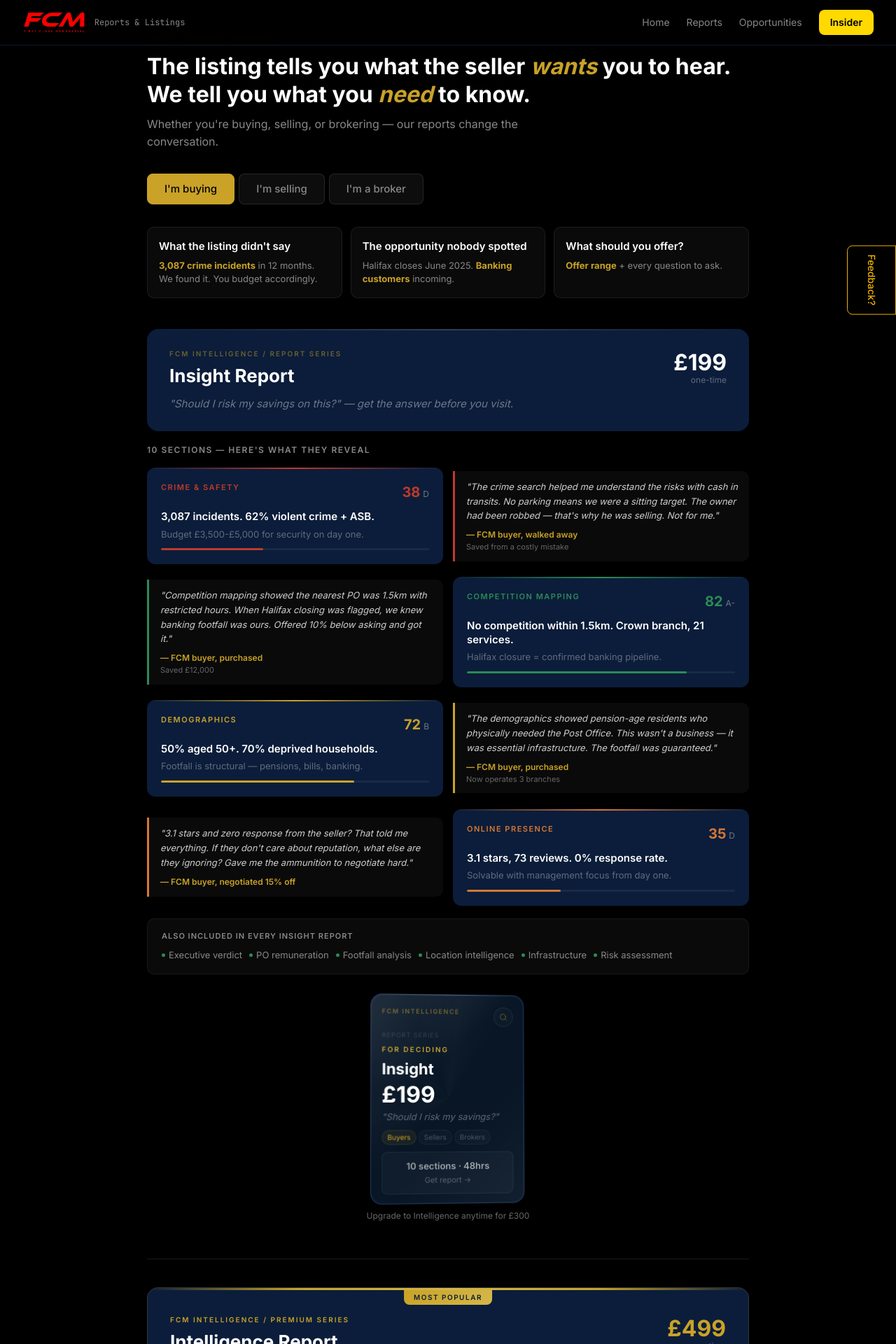
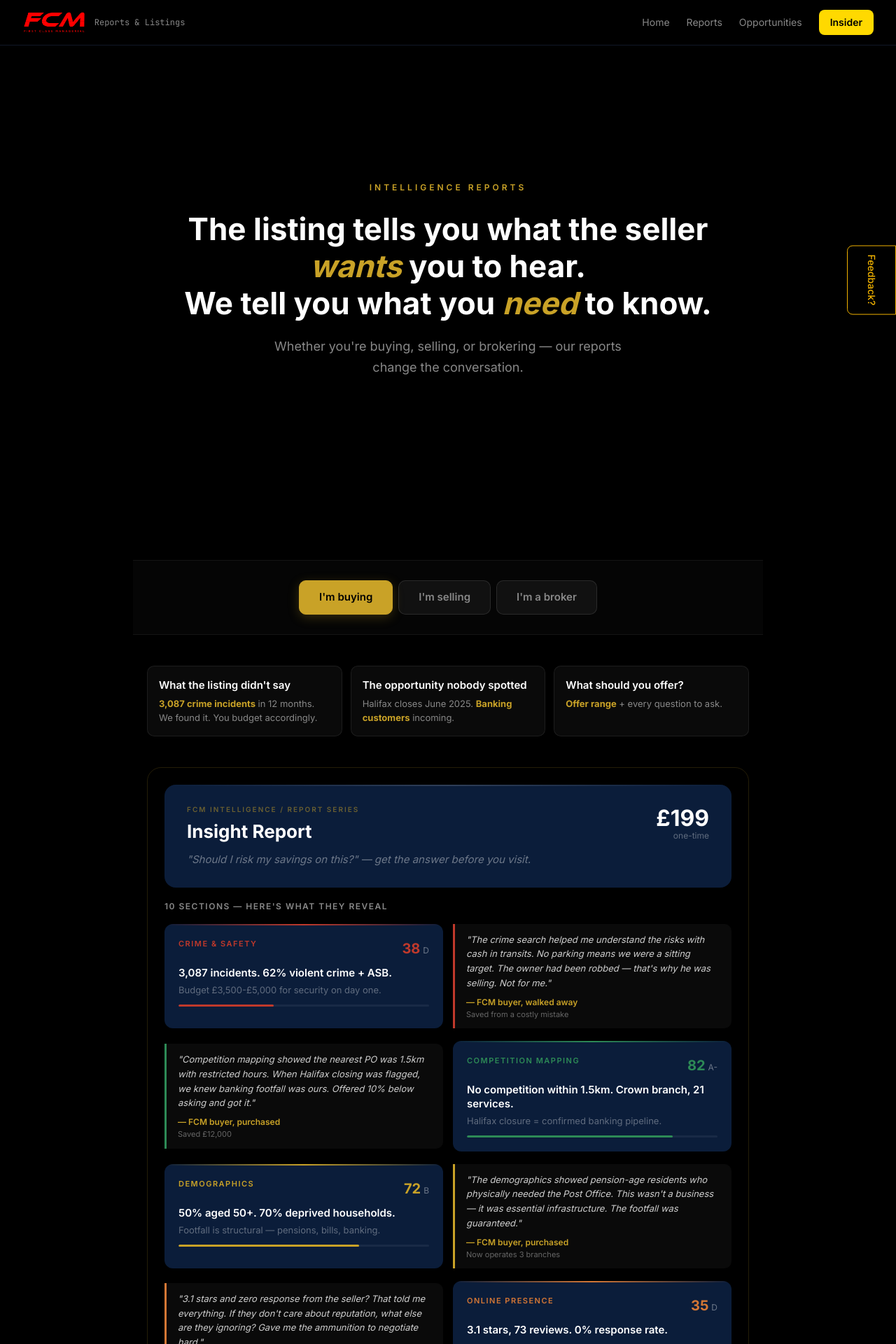
Before and after one commit to agentmicky23-collab/fcm-intelligence-reports, a Next.js app: page /reports in a window 1280 px wide. Shown: the top 1920 px of the page at 70% size. Built offline with nearby package versions, Linux system fonts and the light colour scheme.

Commit message:
Add hero section + bordered tier sections

```diff
--- a/components/FCM-ReportShowcase.jsx
+++ b/components/FCM-ReportShowcase.jsx
@@ -225,32 +225,43 @@ export default function ReportShowcase() {
   const a = AUDIENCES[audience];
 
   return (
-    <section style={{ padding: "48px 20px 70px", maxWidth: 900, margin: "0 auto" }}>
+    <section style={{ maxWidth: 900, margin: "0 auto" }}>
 
-      {/* HEADER */}
-      <div style={{ fontFamily: T.body, fontSize: 11, fontWeight: 600, color: T.gold, textTransform: "uppercase", letterSpacing: 3, marginBottom: 10 }}>Intelligence reports</div>
-      <h1 style={{ fontFamily: T.heading, fontSize: 32, fontWeight: 700, color: T.white, lineHeight: 1.25, marginBottom: 10 }}>
+      {/* HERO SECTION — Full viewport impact */}
+      <div style={{
+        minHeight: "100vh", display: "flex", flexDirection: "column", justifyContent: "center", alignItems: "center",
+        padding: "80px 20px", textAlign: "center",
+      }}>
+        <div style={{ fontFamily: T.body, fontSize: 12, fontWeight: 600, color: T.gold, textTransform: "uppercase", letterSpacing: 4, marginBottom: 24 }}>Intelligence reports</div>
+        <h1 className="fcm-hero-heading" style={{ fontFamily: T.heading, fontSize: 44, fontWeight: 700, color: T.white, lineHeight: 1.2, marginBottom: 20, maxWidth: 780 }}>
           The listing tells you what the seller <em style={{ color: T.gold, fontStyle: "italic" }}>wants</em> you to hear.<br />
           We tell you what you <em style={{ color: T.gold, fontStyle: "italic" }}>need</em> to know.
         </h1>
-      <p style={{ fontFamily: T.body, fontSize: 16, color: T.mutedText, lineHeight: 1.6, marginBottom: 32, maxWidth: 540 }}>
+        <p style={{ fontFamily: T.body, fontSize: 18, color: T.mutedText, lineHeight: 1.7, marginBottom: 0, maxWidth: 560 }}>
           Whether you're buying, selling, or brokering — our reports change the conversation.
         </p>
+      </div>
 
-      {/* AUDIENCE TABS */}
-      <div style={{ display: "flex", gap: 6, marginBottom: 32, flexWrap: "wrap" }}>
+      {/* AUDIENCE TABS — Centered with own visual section */}
+      <div style={{
+        background: "rgba(255,255,255,0.02)", borderTop: "1px solid rgba(255,255,255,0.06)", borderBottom: "1px solid rgba(255,255,255,0.06)",
+        padding: "28px 20px", marginBottom: 44, display: "flex", justifyContent: "center",
+      }}>
+        <div style={{ display: "flex", gap: 8, flexWrap: "wrap", justifyContent: "center" }}>
           {AUDIENCES.map((au, i) => (
             <button key={au.id} onClick={() => { setAudience(i); setFadeKey(k => k + 1); }} style={{
-            fontFamily: T.body, fontSize: 15, fontWeight: 500, padding: "10px 24px", borderRadius: 8,
+              fontFamily: T.body, fontSize: 15, fontWeight: 600, padding: "12px 28px", borderRadius: 10,
               cursor: "pointer", transition: "all 0.3s",
               background: audience === i ? T.gold : "rgba(255,255,255,0.05)", color: audience === i ? "#000" : T.mutedText,
               border: `1px solid ${audience === i ? T.gold : "rgba(255,255,255,0.1)"}`,
+              boxShadow: audience === i ? `0 4px 16px rgba(201,162,39,0.25)` : "none",
             }}>{au.tab}</button>
           ))}
         </div>
+      </div>
 
       {/* AUDIENCE CARDS */}
-      <div key={fadeKey} className="fcm-audience-grid" style={{ display: "grid", gridTemplateColumns: "repeat(3, 1fr)", gap: 12, marginBottom: 44, animation: "fcmFadeIn 0.4s ease" }}>
+      <div key={fadeKey} className="fcm-audience-grid" style={{ display: "grid", gridTemplateColumns: "repeat(3, 1fr)", gap: 12, marginBottom: 44, padding: "0 20px", animation: "fcmFadeIn 0.4s ease" }}>
         {a.cards.map((c, i) => (
           <div key={i} style={{ background: "rgba(255,255,255,0.04)", border: "1px solid rgba(255,255,255,0.08)", borderRadius: 10, padding: 16 }}>
             <div style={{ fontFamily: T.heading, fontSize: 15, fontWeight: 600, color: T.white, marginBottom: 6 }}>{c.q}</div>
@@ -260,6 +271,7 @@ export default function ReportShowcase() {
       </div>
 
       {/* ===================== INSIGHT TIER ===================== */}
+      <div style={{ border: `1px solid rgba(201,162,39,0.18)`, borderRadius: 20, padding: 24, margin: "0 20px 52px" }}>
       <div style={{ background: T.navy, borderRadius: 16, padding: "28px 32px", marginBottom: 18, position: "relative", overflow: "hidden" }}>
         <div style={{ position: "absolute", top: 0, left: 0, right: 0, height: 2, background: "linear-gradient(90deg, transparent, rgba(255,255,255,0.15), transparent)" }} />
         <div className="fcm-tier-header" style={{ display: "flex", alignItems: "center", justifyContent: "space-between" }}>
@@ -306,11 +318,11 @@ export default function ReportShowcase() {
       </div>
 
       <MiniCard variant="insight" href="https://buy.stripe.com/4gMcN4gMgez2bNHawL0Ba00" />
-      <div style={{ fontFamily: T.body, fontSize: 12, color: T.lightText, textAlign: "center", marginTop: 10, marginBottom: 52 }}>Upgrade to Intelligence anytime for £300</div>
+      <div style={{ fontFamily: T.body, fontSize: 12, color: T.lightText, textAlign: "center", marginTop: 10, marginBottom: 20 }}>Upgrade to Intelligence anytime for £300</div>
+      </div>{/* Close Insight border wrapper */}
 
       {/* ===================== INTELLIGENCE TIER ===================== */}
-      <div style={{ height: 1, background: "rgba(255,255,255,0.1)", marginBottom: 40 }} />
-
+      <div style={{ border: `2px solid rgba(201,162,39,0.35)`, borderRadius: 20, padding: 24, margin: "44px 20px 52px", boxShadow: "0 0 40px rgba(201,162,39,0.06)" }}>
       <div style={{ background: T.navy, borderRadius: 16, padding: "28px 32px", marginBottom: 18, position: "relative", overflow: "hidden", border: "1.5px solid rgba(201,162,39,0.2)" }}>
         <div style={{ position: "absolute", top: 0, left: 0, right: 0, height: 3, background: `linear-gradient(90deg, transparent, ${T.gold}, ${T.goldLight}, ${T.gold}, transparent)` }} />
         <div style={{ position: "absolute", top: 3, left: "50%", transform: "translateX(-50%)", background: `linear-gradient(135deg, ${T.gold}, ${T.goldLight})`, color: T.navy, fontFamily: T.body, fontSize: 10, fontWeight: 600, padding: "3px 14px", borderRadius: "0 0 8px 8px", textTransform: "uppercase", letterSpacing: 1.5 }}>Most popular</div>
@@ -374,12 +386,13 @@ export default function ReportShowcase() {
 
       <MiniCard variant="intelligence" href="https://buy.stripe.com/4gM00i8fK62wbNH48n0Ba01" />
       <div style={{ fontFamily: T.body, fontSize: 12, color: T.lightText, textAlign: "center", marginTop: 10 }}>The complete acquisition weapon</div>
-      <div style={{ fontFamily: T.body, fontSize: 14, color: T.mutedText, textAlign: "center", marginTop: 18, marginBottom: 44 }}>
+      <div style={{ fontFamily: T.body, fontSize: 14, color: T.mutedText, textAlign: "center", marginTop: 18, marginBottom: 20 }}>
         Already bought Insight? Upgrade for <strong style={{ color: T.gold, fontWeight: 600 }}>£300</strong> — no new research needed.
       </div>
+      </div>{/* Close Intelligence border wrapper */}
 
       {/* ---- BROKER ---- */}
-      <div className="fcm-broker" style={{ background: T.navy, borderRadius: 14, padding: "28px 32px", display: "flex", alignItems: "center", gap: 24, marginBottom: 24, border: "1px solid rgba(201,162,39,0.1)" }}>
+      <div className="fcm-broker" style={{ background: T.navy, borderRadius: 14, padding: "28px 32px", display: "flex", alignItems: "center", gap: 24, margin: "0 20px 24px", border: "1px solid rgba(201,162,39,0.1)" }}>
         <div style={{ flex: 1 }}>
           <div style={{ fontFamily: T.body, fontSize: 11, fontWeight: 600, color: T.gold, textTransform: "uppercase", letterSpacing: 2, marginBottom: 6 }}>For brokers & agents</div>
           <div style={{ fontFamily: T.heading, fontSize: 20, fontWeight: 700, color: T.white, marginBottom: 6 }}>Work with us</div>
@@ -392,7 +405,7 @@ export default function ReportShowcase() {
       </div>
 
       {/* ---- TRUST ---- */}
-      <div style={{ display: "flex", justifyContent: "center", gap: 24, flexWrap: "wrap" }}>
+      <div style={{ display: "flex", justifyContent: "center", gap: 24, flexWrap: "wrap", paddingBottom: 70 }}>
         {[{ icon: "🏆", text: "15 years PO ops" }, { icon: "🏢", text: "40 branches" }, { icon: "📊", text: "200+ reports" }, { icon: "🇬🇧", text: "UK based" }].map((t, i) => (
           <span key={i} style={{ fontFamily: T.body, fontSize: 13, color: T.lightText, display: "flex", alignItems: "center", gap: 6 }}>
             <span style={{ fontSize: 15 }}>{t.icon}</span> {t.text}
@@ -409,6 +422,7 @@ export default function ReportShowcase() {
           .fcm-section-row { grid-template-columns: 1fr !important; }
           .fcm-tier-header { flex-direction: column !important; align-items: flex-start !important; gap: 8px !important; }
           .fcm-broker { flex-direction: column !important; text-align: center !important; }
+          .fcm-hero-heading { font-size: 30px !important; }
         }
       `}</style>
     </section>
```
Lines whose indentation alone changed are shown as unchanged.
